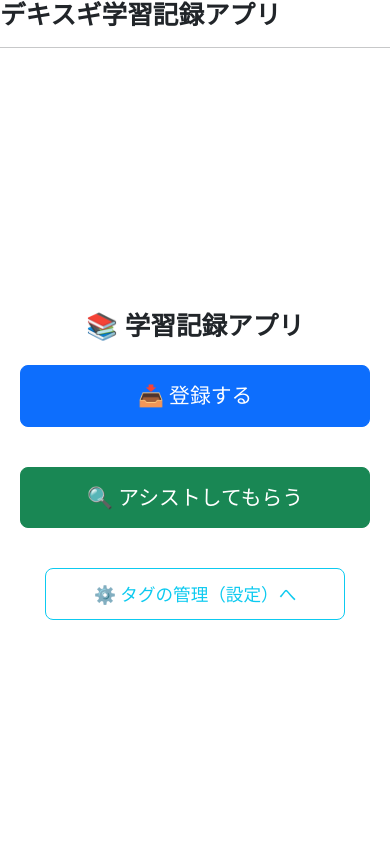
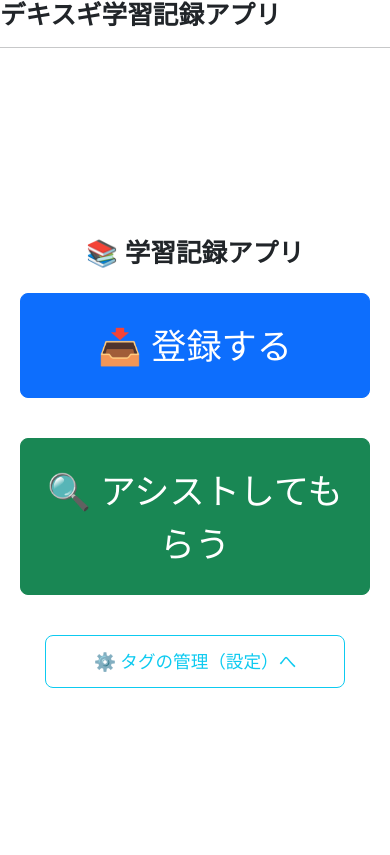
Before and after one commit to beetle-oshiro/study, a Flask app: page / in a window 390 px wide. Run offline with Flask 3, Linux system fonts and the light colour scheme.

Commit message:
スマホ向けにトップページのボタンを拡大

```diff
--- a/static/style.css
+++ b/static/style.css
@@ -126,9 +126,12 @@ h1 {
 /* ボタンの見た目調整 */
 .home-buttons a {
     display: block;
-    font-size: 1.6rem;
-    padding: 18px;
-    margin-bottom: 20px;
+    /* 以前の約1.5倍以上に */
+    font-size: 2rem;
+    /* 押しやすさUP */
+    padding: 20px;
+    /* 間隔広めに */
+    margin-bottom: 25px;
     width: 100%;
     max-width: 400px;
     margin-left: auto;
@@ -145,8 +148,8 @@ h1 {
 /* スマホ向け調整 */
 @media (max-width: 576px) {
     .home-buttons a {
-        font-size: 1.3rem;
-        padding: 14px;
+        font-size: 2.2rem;
+        padding: 25px;
     }
 
     .home-buttons a:last-child {
```
